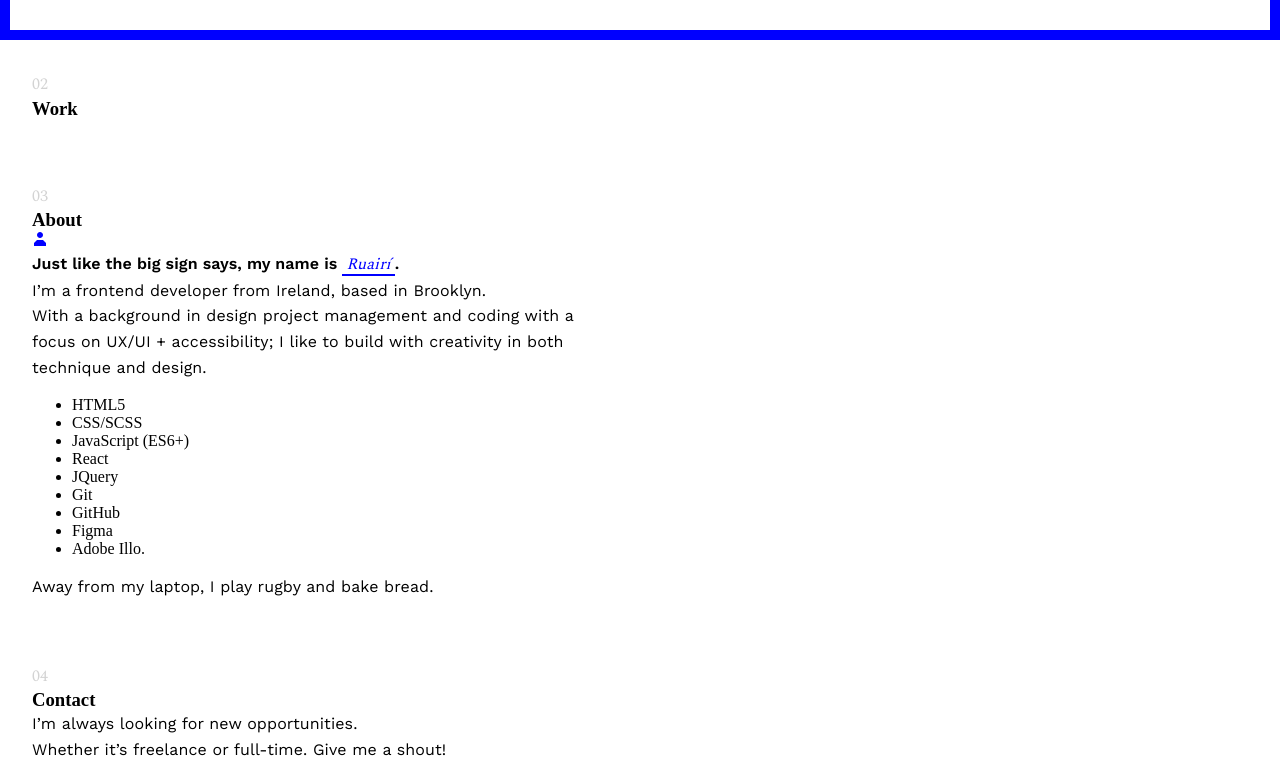
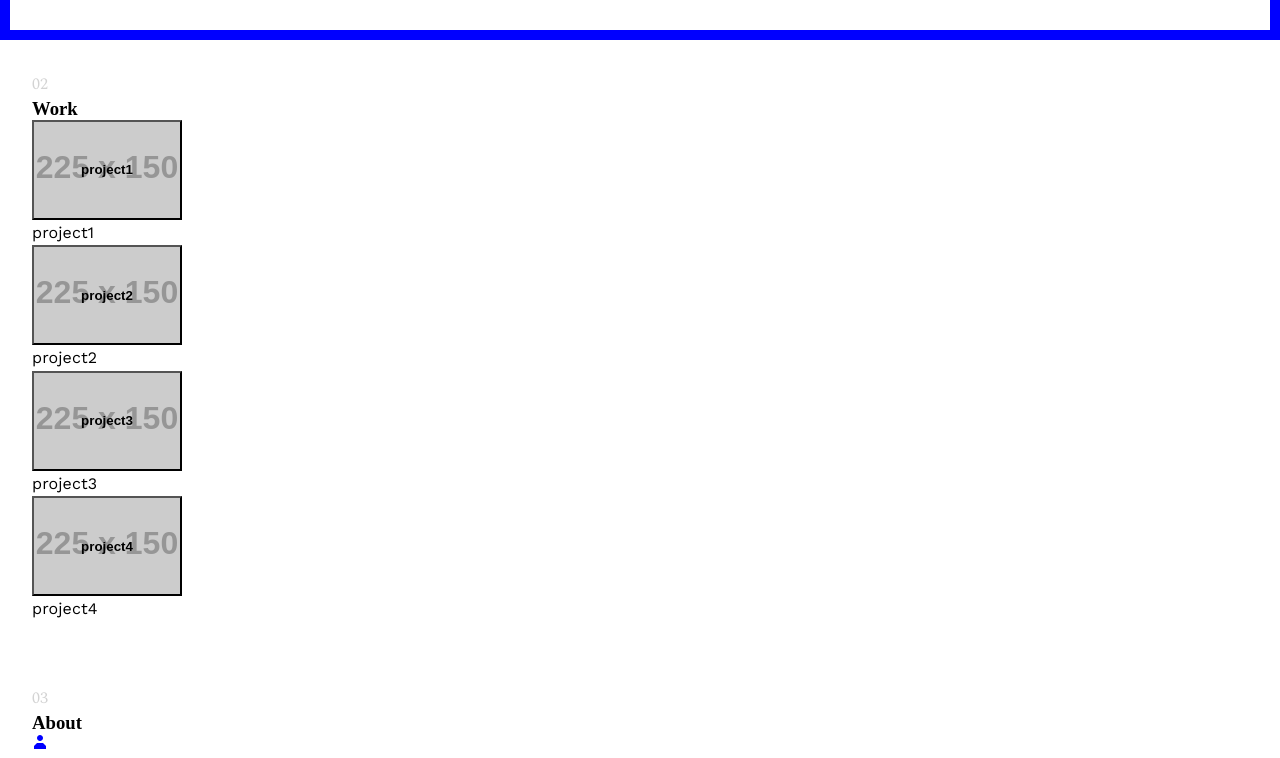
Before and after one commit to ruairiconway/portfolio, a React (Create React App) app: page / in a window 1280 px wide. Shown: the part 760-1518 px from the top of the page. Built offline with nearby package versions, Linux system fonts and the light colour scheme.

Commit message:
implemented base portfolio

```diff
--- a/src/App.js
+++ b/src/App.js
@@ -5,6 +5,7 @@ import MenuContainer from './containers/MenuContainer'
 import HeroContainer from './containers/HeroContainer'
 import ContentContainer from './containers/ContentContainer'
 import Frame from './components/Frame'
+import PortfolioContainer from './containers/PortfolioContainer'
 
 function App() {
 
@@ -24,6 +25,7 @@ function App() {
                 <MenuContainer />
                 <HeroContainer />
                 <ContentContainer />
+                <PortfolioContainer />
                 <Frame />
             </div>
         </>
--- /dev/null
+++ b/src/assets/portfolioData.js
@@ -0,0 +1,94 @@
+export const portfolioData = [
+    {
+        id: 1,
+        name: 'project1',
+        caption: 'project1',
+        image: 'https://via.placeholder.com/225x150',
+        image_alt: 'project1',
+        url: 'https://ruairiconway.github.io/project1/',
+        github: 'https://github.com/ruairiconway/serpentes',
+        desc: "Who doesn’t like a classic game of 'snake'? Built using a grid array that changes based on user interaction. This is a game built using pure Javascript.",
+        highlights: [
+            '- Movement, growth, and speed logic.',
+            '- Array manipulation.',
+            '- Use of key or button controls.'
+        ],
+        todos: [
+            '- Add scoreboard functionality.'
+        ],
+        skills: [
+            '- HTML5',
+            '- CSS',
+            '- JavaScript (ES6+)'
+        ],
+    },
+    {
+        id: 2,
+        name: 'project2',
+        caption: 'project2',
+        image: 'https://via.placeholder.com/225x150',
+        image_alt: 'project2',
+        url: 'https://ruairiconway.github.io/project2/',
+        github: 'https://github.com/ruairiconway/serpentes',
+        desc: "Who doesn’t like a classic game of 'snake'? Built using a grid array that changes based on user interaction. This is a game built using pure Javascript.",
+        highlights: [
+            '- Movement, growth, and speed logic.',
+            '- Array manipulation.',
+            '- Use of key or button controls.'
+        ],
+        todos: [
+            '- Add scoreboard functionality.'
+        ],
+        skills: [
+            '- HTML5',
+            '- CSS',
+            '- JavaScript (ES6+)'
+        ],
+    },
+    {
+        id: 3,
+        name: 'project3',
+        caption: 'project3',
+        image: 'https://via.placeholder.com/225x150',
+        image_alt: 'project3',
+        url: 'https://ruairiconway.github.io/project3/',
+        github: 'https://github.com/ruairiconway/serpentes',
+        desc: "Who doesn’t like a classic game of 'snake'? Built using a grid array that changes based on user interaction. This is a game built using pure Javascript.",
+        highlights: [
+            '- Movement, growth, and speed logic.',
+            '- Array manipulation.',
+            '- Use of key or button controls.'
+        ],
+        todos: [
+            '- Add scoreboard functionality.'
+        ],
+        skills: [
+            '- HTML5',
+            '- CSS',
+            '- JavaScript (ES6+)'
+        ],
+    },
+    {
+        id: 4,
+        name: 'project4',
+        caption: 'project4',
+        image: 'https://via.placeholder.com/225x150',
+        image_alt: 'project4',
+        url: 'https://ruairiconway.github.io/project4/',
+        github: 'https://github.com/ruairiconway/serpentes',
+        desc: "Who doesn’t like a classic game of 'snake'? Built using a grid array that changes based on user interaction. This is a game built using pure Javascript.",
+        highlights: [
+            '- Movement, growth, and speed logic.',
+            '- Array manipulation.',
+            '- Use of key or button controls.'
+        ],
+        todos: [
+            '- Add scoreboard functionality.'
+        ],
+        skills: [
+            '- HTML5',
+            '- CSS',
+            '- JavaScript (ES6+)'
+        ],
+    }
+]
--- /dev/null
+++ b/src/components/PortfolioHeader.js
@@ -0,0 +1,44 @@
+import React from 'react'
+import { CloseIcon, ExternalLinkIcon, ArrowLeftIcon, ArrowRightIcon } from '../assets/icons'
+
+export default function PortfolioHeader({ id, url, dataLength, setPortfolioActive, portfolioIndex, setPortfolioIndex, children }) {
+
+    function handleIndex(direction) {
+        if (direction === 'left') {
+            if (portfolioIndex === 1) {
+                setPortfolioIndex(dataLength)
+            } else {
+                setPortfolioIndex(prevIndex => prevIndex - 1)
+            }
+        } else if (direction === 'right') {
+            if (portfolioIndex === dataLength) {
+                setPortfolioIndex(1)
+            } else {
+                setPortfolioIndex(prevIndex => prevIndex + 1)
+            }
+        }
+    }
+
+    return (
+        <div>
+            <button onClick={() => setPortfolioActive(false)}>
+                <CloseIcon />
+            </button>
+            <button >
+                <a href={url} target="_blank" rel="noreferrer">
+                    <ExternalLinkIcon />
+                </a>
+            </button>
+            <h4>{children}</h4>
+            <div>
+                <button onClick={() => handleIndex('left')}>
+                    <ArrowLeftIcon />
+                </button>
+                <p>0{id}</p>
+                <button onClick={() => handleIndex('right')}>
+                    <ArrowRightIcon />
+                </button>
+            </div>
+        </div>
+    )
+}
--- /dev/null
+++ b/src/components/ProjectCard.js
@@ -0,0 +1,26 @@
+import React, { useContext } from 'react'
+import { PortfolioContext } from '../contexts/PortfolioContext'
+
+export default function ProjectCard({value, ...props}) {
+
+    const { setPortfolioActive, setPortfolioIndex } = useContext(PortfolioContext)
+
+    var divStyle = {
+        height: '100px',
+        width: '150px',
+        backgroundImage: `url(${value.image})`,
+        backgroundPosition: 'center',
+    }
+
+    return (
+        <div>
+            <button onClick={() => {
+                setPortfolioActive(true)
+                setPortfolioIndex(value.id)
+            }} style={divStyle}>
+                <h4>{value.name}</h4>
+            </button>
+            <p>{value.caption}</p>
+        </div>
+    )
+}
--- a/src/containers/ContentContainer.js
+++ b/src/containers/ContentContainer.js
@@ -1,10 +1,10 @@
 import React from 'react'
 import styled from 'styled-components'
-import PageCount from '../components/PageCount'
 import LandingPage from '../pages/LandingPage'
 import AboutPage from '../pages/AboutPage'
 import ContactPage from '../pages/ContactPage'
 import Footer from '../components/Footer'
+import Workpage from '../pages/WorkPage'
 
 const ContentSection = styled.section`
     position: relative;
@@ -25,8 +25,7 @@ export default function ContentContainer() {
                 <LandingPage />
             </ContentSection>
             <ContentSection id="work">
-                <PageCount>02</PageCount>
-                <h3>Work</h3>
+                <Workpage />
             </ContentSection>
             <ContentSection id="about">
                 <AboutPage />
--- /dev/null
+++ b/src/containers/PortfolioContainer.js
@@ -0,0 +1,41 @@
+import React, { useContext } from 'react'
+import { PortfolioContext } from '../contexts/PortfolioContext'
+import styled from 'styled-components'
+import PortfolioHeader from '../components/PortfolioHeader'
+
+const PortfolioWrapper = styled.div`
+    ${({ portfolioActive }) => !portfolioActive && 'display: none;'}
+    position: fixed;
+    right: 0;
+    top: 0;
+    height: 100%;
+    width: 50%;
+    background: red;
+    overflow: auto;
+`
+
+export default function PortfolioContainer() {
+
+    const {
+        portfolioData,
+        portfolioActive,
+        setPortfolioActive,
+        portfolioIndex,
+        setPortfolioIndex,
+    } = useContext(PortfolioContext)
+    const dataLength = portfolioData.length
+    const { id, name, url } = portfolioData[portfolioIndex - 1]
+
+    return (
+        <PortfolioWrapper portfolioActive={portfolioActive} >
+            <PortfolioHeader
+                id={id}
+                url={url}
+                dataLength={dataLength}
+                setPortfolioActive={setPortfolioActive}
+                portfolioIndex={portfolioIndex}
+                setPortfolioIndex={setPortfolioIndex}
+            >{name}</PortfolioHeader>
+        </PortfolioWrapper>
+    )
+}
--- /dev/null
+++ b/src/pages/WorkPage.js
@@ -0,0 +1,23 @@
+import React, { useContext } from 'react'
+import { PortfolioContext } from '../contexts/PortfolioContext'
+import PageCount from '../components/PageCount'
+import ProjectCard from '../components/ProjectCard'
+
+export default function Workpage() {
+
+    const { portfolioData } = useContext(PortfolioContext)
+
+    const generatePortfolio = portfolioData.map( item => {
+        return <ProjectCard key={item.id} value={item} />
+    })
+
+    return (
+        <>
+            <PageCount>02</PageCount>
+            <h3>Work</h3>
+            <div>
+                {generatePortfolio}
+            </div>
+        </>
+    )
+}
```
